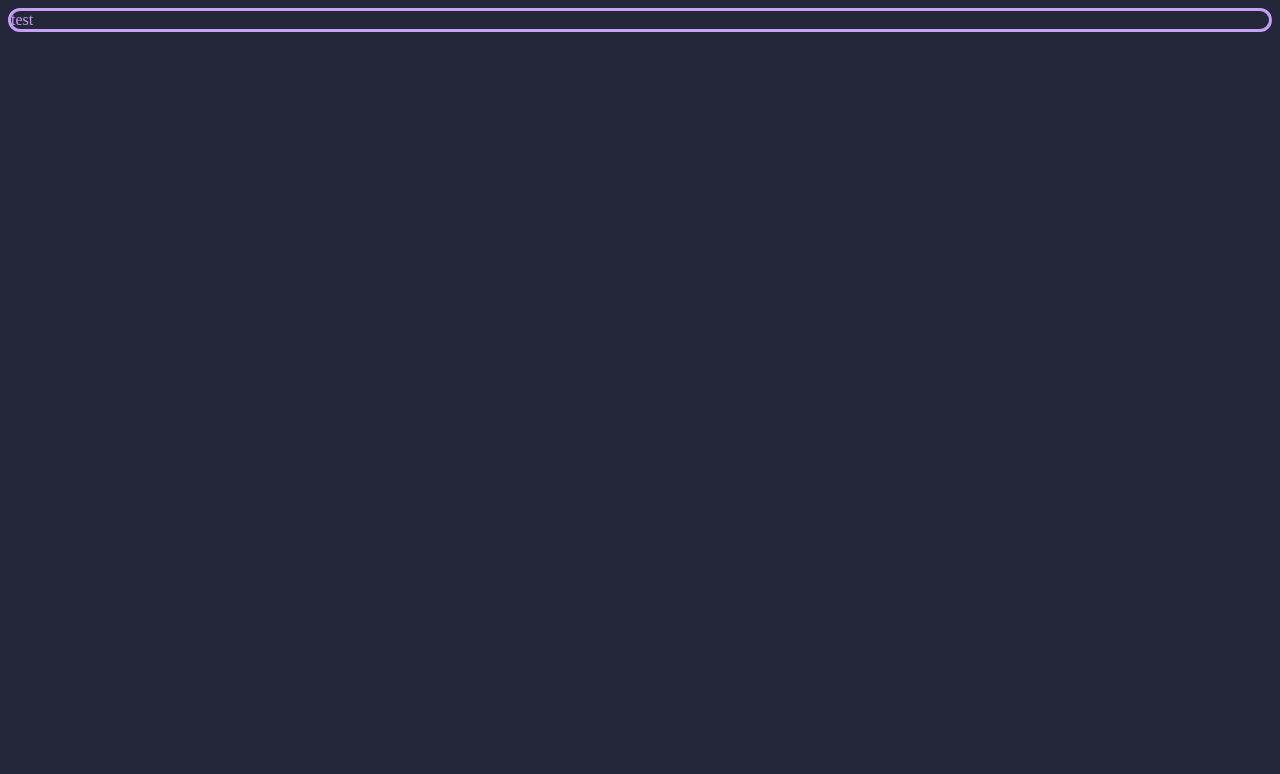
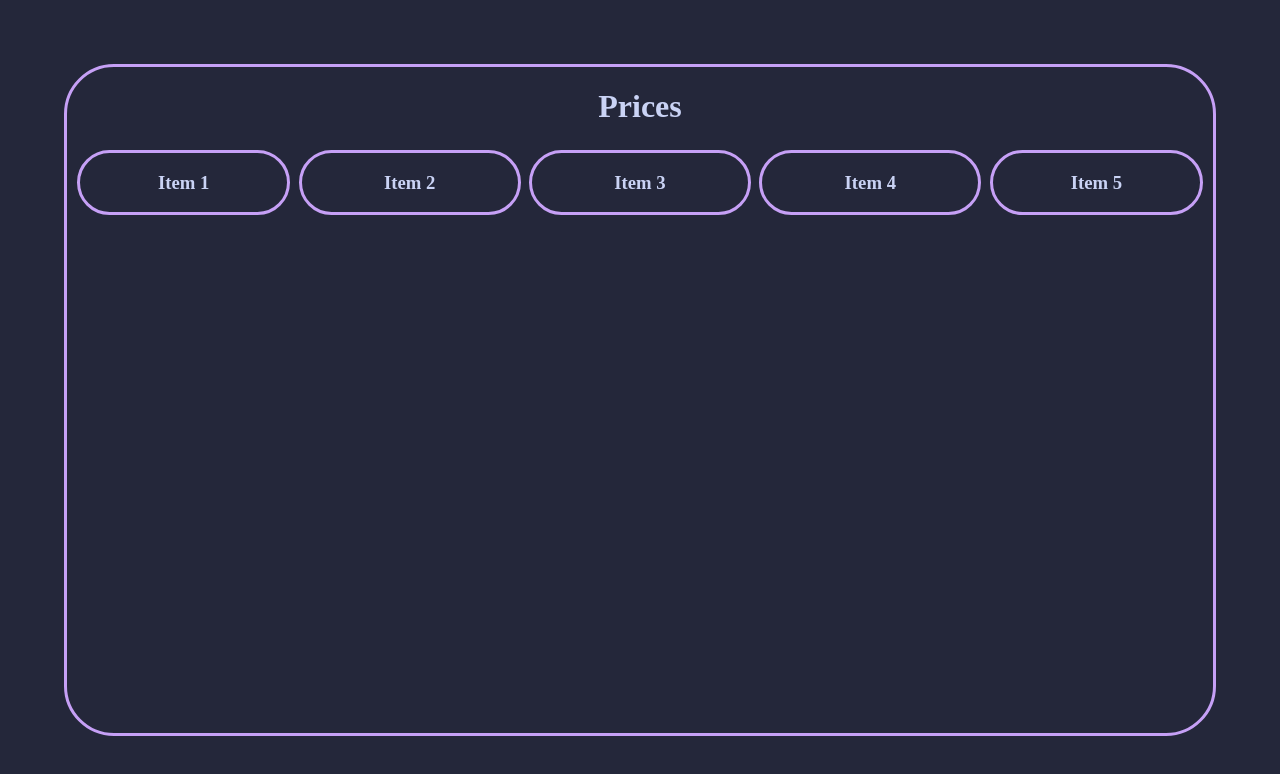
Before and after one commit to ahofyu/hitman, a plain HTML site: page index.html in a window 1280 px wide. Drawn offline with Linux system fonts and the light colour scheme.

Commit message:
Basic layout

```diff
--- a/index.html
+++ b/index.html
@@ -4,8 +4,38 @@
     <link rel="stylesheet" href="styles.css">
   </head>
   <body>
-    <div class="mauveColorBox">
-      test
+    <div class="bigBox">
+      <center>
+        <h1>Prices</h1>
+        <table>
+          <tr>
+            <td class="hitItemContainer">
+              <div class="hitItem">
+                <center><h3>Item 1</h3></center>
+              </div>
+            </td>
+            <td class="hitItemContainer">
+              <div class="hitItem">
+                <center><h3>Item 2</h3></center>
+              </div>
+            </td>
+            <td class="hitItemContainer">
+              <div class="hitItem">
+                <center><h3>Item 3</h3></center>
+              </div>
+            </td>
+            <td class="hitItemContainer">
+              <div class="hitItem">
+                 <center><h3>Item 4</h3></center>
+              </div>
+            </td>
+            <td class="hitItemContainer">
+              <div class="hitItem">
+                <center><h3>Item 5</h3></center>
+              </div>
+          </tr>
+        </table>
+      </center>
     </div>
   </body>
 </html>
--- a/styles.css
+++ b/styles.css
@@ -27,12 +27,39 @@
   --crust: rgb(24, 25, 38);
 }
 
+html,
 body {
+  height: 100%;
+  margin: 0;
   background-color: var(--base);
-  color: var(--mauve);
+  color: var(--text);
+  display: flex;
+  flex-direction: column;
 }
 
-.mauveColorBox {
+.bigBox {
   border: 3px solid var(--mauve);
+  margin: 5%;
   border-radius: 50px;
+  flex: 1;
 }
+
+table {
+  width: 100%;
+}
+
+.hitItem {
+  border: 3px solid var(--mauve);
+  margin-left: 1%;
+  margin-right: 1%;
+  border-radius: 50px;
+  flex: 1;
+}
+
+.hitItemContainer:nth-of-type(1) {
+  padding-left: 0.5%;
+}
+
+.hitItemContainer:nth-of-type(5) {
+  padding-right: 0.5%;
+}
```
